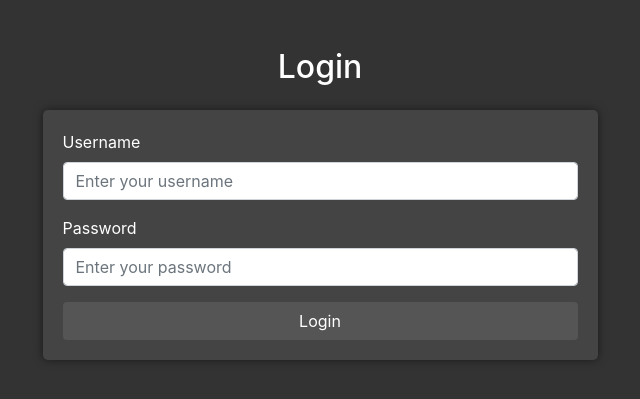
After one commit to patrickmaishn/Iap_assignment, a PHP site: the page made by Sign Up/login.php in a window 1280 px wide. The commit adds this page. Shown: the top 399 px of the page, without its empty margins (320-960 px from the left). Run offline with PHP 8.4, Linux system fonts and the light colour scheme.

Commit message:
Introduced login and logout

```diff
--- /dev/null
+++ b/Sign Up/login.php
@@ -0,0 +1,47 @@
+<!DOCTYPE html>
+<html lang="en">
+<head>
+    <meta charset="UTF-8">
+    <meta name="viewport" content="width=device-width, initial-scale=1.0">
+    <title>Login</title>
+    <link href="https://stackpath.bootstrapcdn.com/bootstrap/4.5.2/css/bootstrap.min.css" rel="stylesheet">
+
+    <style>
+        body {
+            background-color: #333;
+            color: #fff;
+        }
+        .form-container {
+            background-color: #444;
+            padding: 20px;
+            border-radius: 5px;
+            box-shadow: 0 0 10px rgba(0, 0, 0, 0.5);
+        }
+        .btn-custom {
+            background-color: #555;
+            color: #fff;
+        }
+        .btn-custom:hover {
+            background-color: #666;
+        }
+    </style>
+</head>
+<body>
+<div class="container mt-5">
+    <h2 class="text-center mb-4">Login</h2>
+    <div class="form-container mx-auto col-md-6">
+        <form method="POST" action="login_process.php">
+            <div class="form-group">
+                <label for="username">Username</label>
+                <input type="text" name="username" class="form-control" placeholder="Enter your username" required>
+            </div>
+            <div class="form-group">
+                <label for="password">Password</label>
+                <input type="password" name="password" class="form-control" placeholder="Enter your password" required>
+            </div>
+            <button type="submit" class="btn btn-custom btn-block">Login</button>
+        </form>
+    </div>
+</div>
+</body>
+</html>
--- a/Sign Up/verify.php
+++ b/Sign Up/verify.php
@@ -1,4 +1,5 @@
 <?php
+ob_start();
 require 'signup.php';
 
 if($_POST) {
@@ -21,12 +22,14 @@ if($_POST) {
         $updateStmt->bindParam(":email", $email);
         $updateStmt->execute();
 
-        echo "<div class= 'alert alert-accesss'> Registration varified Successfully! </div>";
+        header("Location: login.php");
+        exit();
     }else{
         echo "<div class= 'alert alert-accesss'>Invalid OTP. Try again. </div>";
     }
 
 }
+ob_end_flush();
 ?>
 
 <!DOCTYPE html>
--- a/includes/dbconnection.php
+++ b/includes/dbconnection.php
@@ -31,7 +31,7 @@
                         $this->connection->setAttribute(PDO::ATTR_ERRMODE, PDO::ERRMODE_EXCEPTION);
                       } catch(PDOException $e) {
 
-                        die('me');
+                        //die('me');
                         }
                       break;
                 case 'MySQLi' :
@@ -75,4 +75,8 @@
             }
         }
 
+
+        public function getConnection() {
+            return $this->connection;
+        }
     }
```
Also changed, not shown: Menus/menus.php (+22 -22 lines), Sign Up/login_process.php (added, +50 -0 lines), Sign Up/logout.php (added, +7 -0 lines).
